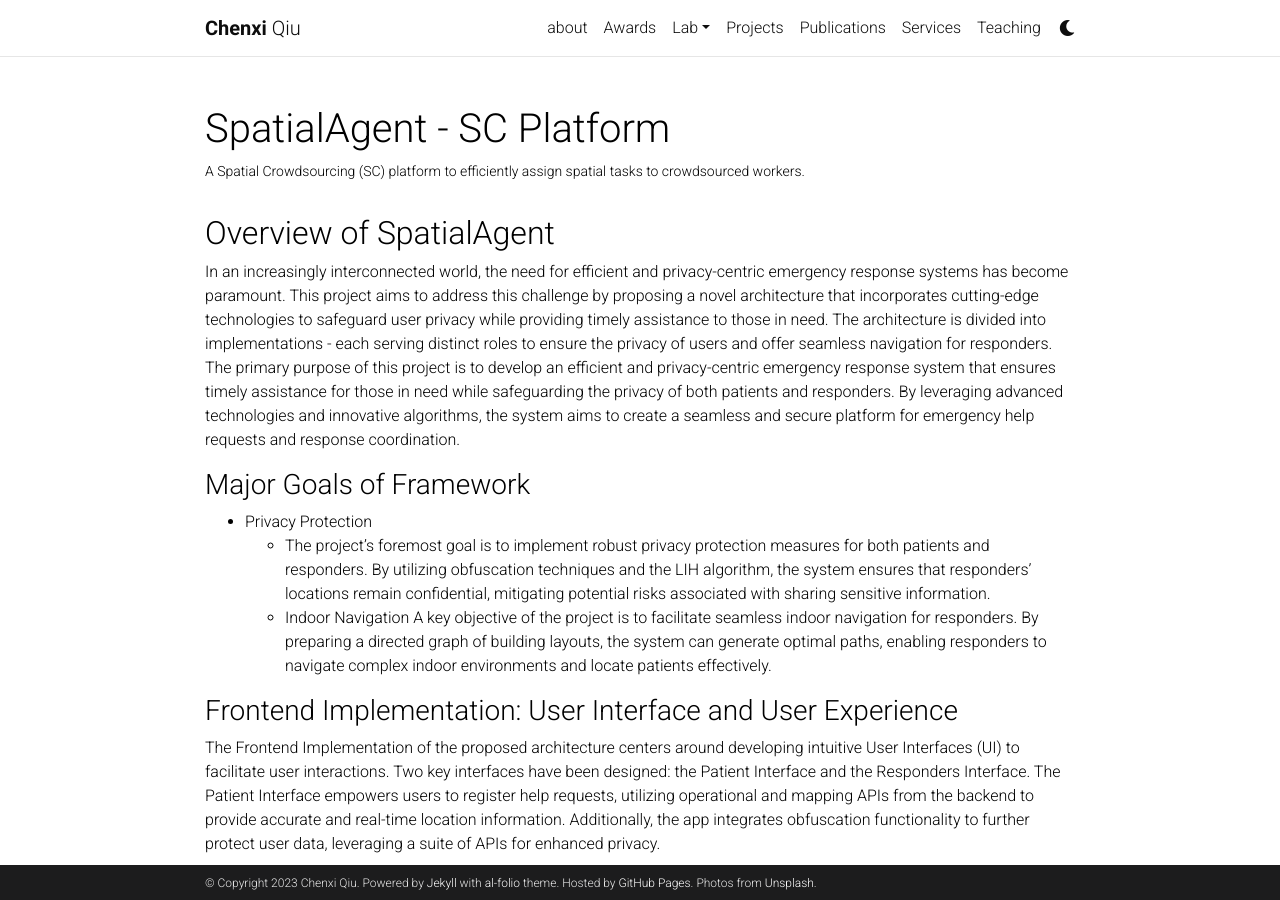
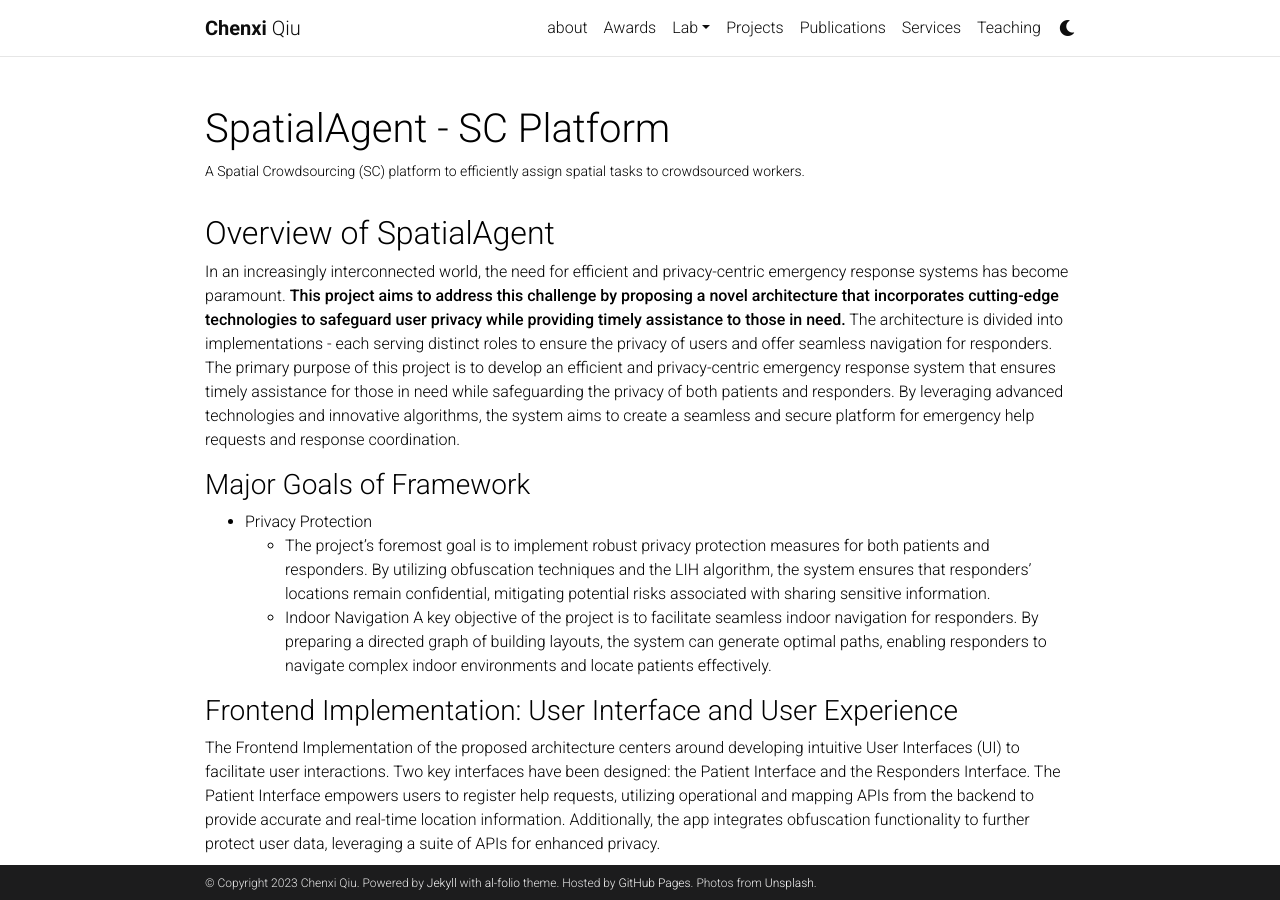
Before and after one commit to chenxiunt/chenxiunt.github.io, a Jekyll site: the page built from _projects/SpatialAgent.markdown, in a window 1280 px wide and 900 px high. Built offline with Jekyll 4.4.1, drawn with Linux system fonts in a browser that asks for light colours; comment, search, counter and statistics services are not loaded; a style sheet for code colours, icons or effects is not loaded.

```diff
--- a/_projects/SpatialAgent.markdown
+++ b/_projects/SpatialAgent.markdown
@@ -7,7 +7,7 @@ importance: 2
 ---
 
 ## Overview of SpatialAgent
-In an increasingly interconnected world, the need for efficient and privacy-centric emergency response systems has become paramount. This project aims to address this challenge by proposing a novel architecture that incorporates cutting-edge technologies to safeguard user privacy while providing timely assistance to those in need. The architecture is divided into implementations - each serving distinct roles to ensure the privacy of users and offer seamless navigation for responders.
+In an increasingly interconnected world, the need for efficient and privacy-centric emergency response systems has become paramount. **This project aims to address this challenge by proposing a novel architecture that incorporates cutting-edge technologies to safeguard user privacy while providing timely assistance to those in need.** The architecture is divided into implementations - each serving distinct roles to ensure the privacy of users and offer seamless navigation for responders.
 The primary purpose of this project is to develop an efficient and privacy-centric emergency response system that ensures timely assistance for those in need while safeguarding the privacy of both patients and responders. By leveraging advanced technologies and innovative algorithms, the system aims to create a seamless and secure platform for emergency help requests and response coordination.
 
 
```
